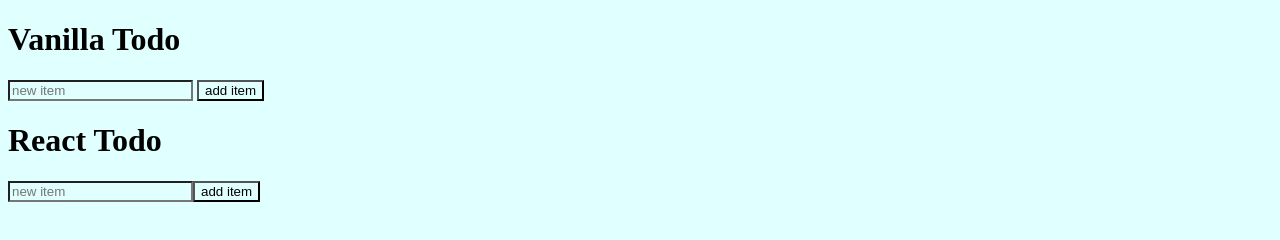
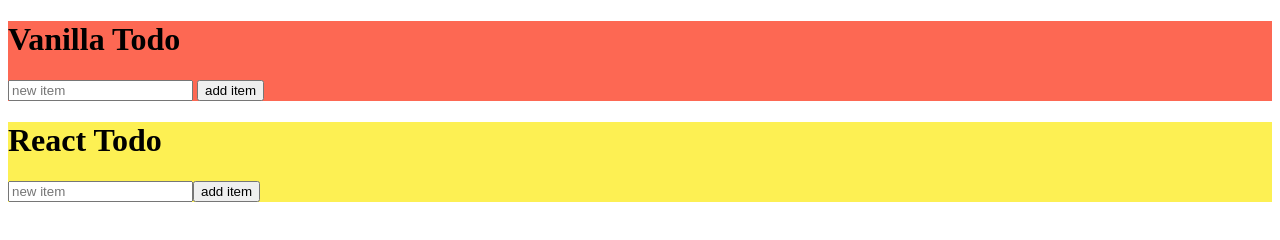
Before and after one commit to molinajes/react-refresh, a website: page index.html in a window 1280 px wide. Drawn offline with nearby package versions, Linux system fonts and the light colour scheme.

Commit message:
target both todo lists for styling

```diff
--- a/ReactTodoApp.js
+++ b/ReactTodoApp.js
@@ -117,7 +117,7 @@ var TodoList = function (_React$Component2) {
               React.createElement("input", { type: "checkbox" }),
               React.createElement(
                 "label",
-                { className: "complete" },
+                null,
                 task.input
               ),
               React.createElement(
--- a/index.css
+++ b/index.css
@@ -1,11 +1,23 @@
-* {
-  background: lightcyan;
-}
 
+
+
+/* app layout */
+
+/* app components */
 li {
   list-style-type: none;
 }
 
-input[type=checkbox]:checked + label.complete {
+input[type=checkbox]:checked+label.complete {
   text-decoration: line-through;
 }
+
+/* vanilla components */
+.todo-vanilla {
+  background-color: #fd6853;
+}
+
+/* react components */
+.todo-react {
+  background: #fdf053;
+}
--- a/index.html
+++ b/index.html
@@ -7,8 +7,9 @@
     <title>Todo Refresher</title>
   </head>
   <body>
+    <div class="todo-app">
       <!-- Basic Todo -->
-    <div>
+       <div class="todo-vanilla">
         <h1>Vanilla Todo</h1>
         <div>
           <input type="text" id="input" placeholder="new item">
@@ -17,13 +18,14 @@
         <div>
           <ul id="itemList"></div>
         </div>
+        <script src="./vanillaList.js"></script>
       </div>
-    <script src="./vanillaList.js"></script>
       <!-- React Todo -->
-    <div>
+      <div class="todo-react">
         <h1>React Todo</h1>
         <!-- DOM node for React Component -->
         <div id="reactTodoApp"></div>
+      </div>
     </div>
     <!-- Load React -->
     <script src="https://unpkg.com/react@17/umd/react.development.js" crossorigin></script>
--- a/src/ReactTodoApp.js
+++ b/src/ReactTodoApp.js
@@ -1,5 +1,4 @@
 'use strict';
-
 class ReactTodoApp extends React.Component {
   constructor(props) {
     super(props)
@@ -68,7 +67,7 @@ class TodoList extends React.Component {
          {this.props.tasks.map((task) => (
             <li key={task.id}>
               <input type="checkbox" />
-              <label className="complete">{task.input}</label>
+              <label>{task.input}</label>
               <button onClick={this.props.handleRemove}>x</button>
             </li>
          ))}
```
Lines whose indentation alone changed are shown as unchanged.
